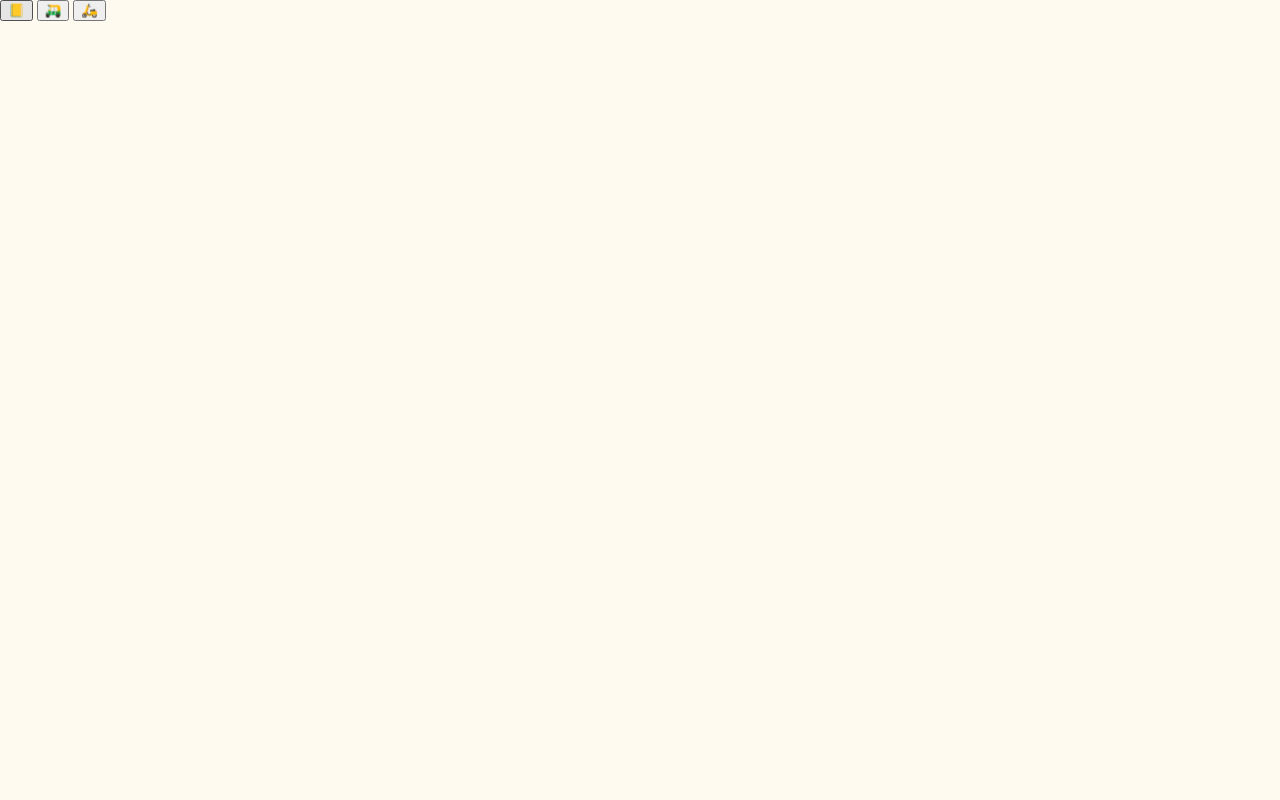
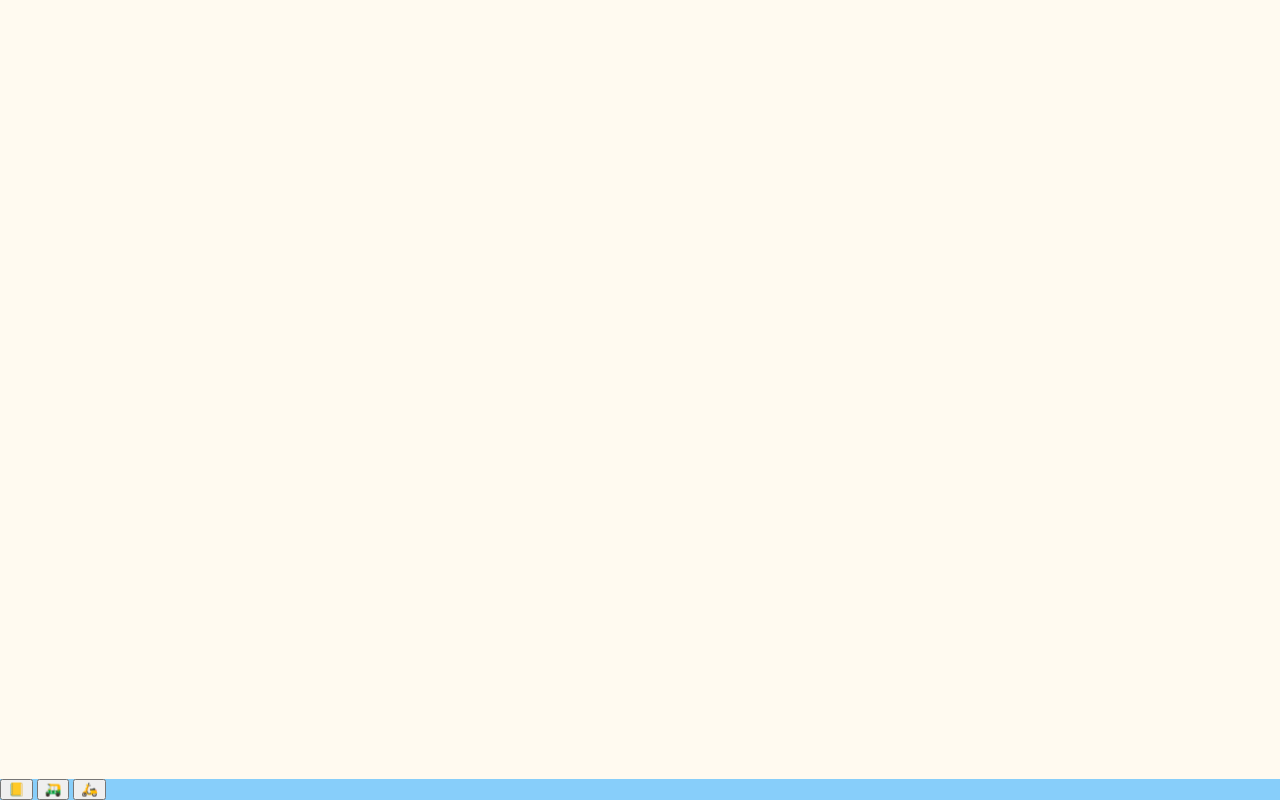
Before and after one commit to marwinburesch/css-layout, a website: page index.html in a window 1280 px wide. Drawn offline with Linux system fonts and the light colour scheme.

Commit message:
Fix footer position to bottom

```diff
--- a/index.html
+++ b/index.html
@@ -8,7 +8,7 @@
   </head>
   <body>
     <main></main>
-    <footer>
+    <footer class="bottom-nav">
       <a href=""><button>📒</button></a>
       <a href=""><button>🛺</button></a>
       <a href=""><button>🛵</button></a>
--- a/styles.css
+++ b/styles.css
@@ -10,3 +10,11 @@ body {
   color: rebeccapurple;
   font-size: 16px;
 }
+
+.bottom-nav {
+  position: fixed;
+  left: 0;
+  right: 0;
+  bottom: 0;
+  background-color: lightskyblue;
+}
```
